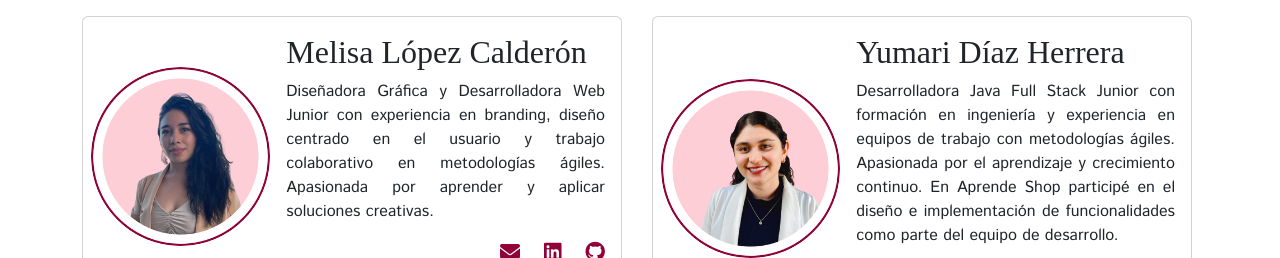
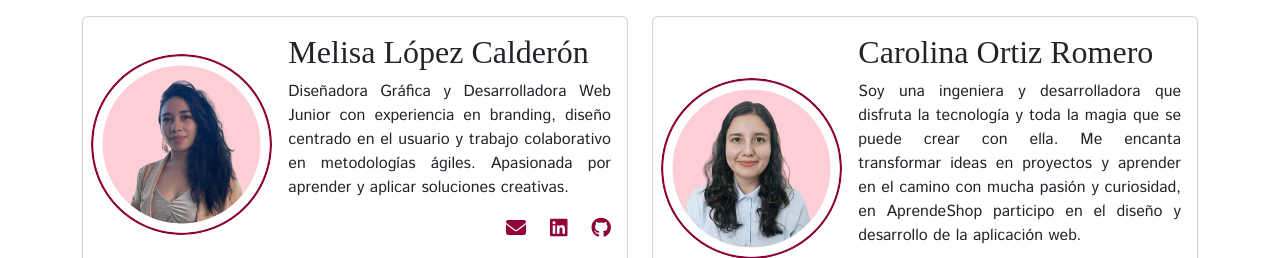
Before and after one commit to RubiPortuguez/Aprende-Shop, a plain HTML site: page nosotras.html in a window 1280 px wide. Shown: the part 922-1180 px from the top of the page. Drawn offline with nearby package versions, Linux system fonts and the light colour scheme; a web font is replaced by a local one.

Commit message:
Agrego class para las tarjetas y mi tarjeta individual

```diff
--- a/css/style.css
+++ b/css/style.css
@@ -56,3 +56,11 @@ p.parrafos{
       transform: scale(1.05);
 
 }
+
+/*Para que todas las tarjetas se vean del mismo tamaño y alineada*/
+.tarjetas-individuales{
+    min-width: 20rem;
+    max-width: 35rem;
+    min-height: 22rem;
+    max-height: 50rem;
+}
--- a/nosotras.html
+++ b/nosotras.html
@@ -4,7 +4,7 @@
 <head>
     <meta charset="UTF-8">
     <meta name="viewport" content="width=device-width, initial-scale=1.0">
-    <title>Nosotros</title>
+    <title>Nosotras</title>
     <link rel="stylesheet" href="./css/style.css">
     <link href="https://cdn.jsdelivr.net/npm/bootstrap@5.3.7/dist/css/bootstrap.min.css" rel="stylesheet"
         integrity="sha384-LN+7fdVzj6u52u30Kp6M/trliBMCMKTyK833zpbD+pXdCLuTusPj697FH4R/5mcr" crossorigin="anonymous">
@@ -28,7 +28,7 @@
         <div class="container">
             <div class="row">
                 <div class="col-sm">
-                    <div class="card mb-3" style="max-width: 540px;">
+                    <div class="card mb-3 tarjetas-individuales">
                         <div class="row g-0 d-flex justify-content-center align-items-center">
                             <div class="col-md-4 d-flex align-items-center">
                                 <img src="./assets/Fotos/Airam.png"
@@ -57,7 +57,7 @@
                 </div> <!--Cool Airam-->
 
                 <div class="col-sm">
-                    <div class="card mb-3" style="max-width: 540px;">
+                    <div class="card mb-3 tarjetas-individuales">
                         <div class="row g-0 d-flex justify-content-center align-items-center">
                             <div class="col-md-4 d-flex align-items-center">
                                 <img src="./assets/Fotos/Yumari.png"
@@ -92,7 +92,7 @@
                 <div class="container">
                     <div class="row">
                         <div class="col-sm">
-                            <div class="card mb-3" style="max-width: 540px;">
+                            <div class="card mb-3 tarjetas-individuales">
                                 <div class="row g-0 d-flex justify-content-center align-items-center">
                                     <div class="col-md-4 d-flex align-items-center">
                                         <img src="./assets/Fotos/Airam.png"
@@ -124,7 +124,7 @@
                         </div> <!--Cool Yuyu-->
 
                         <div class="col-sm">
-                            <div class="card mb-3" style="max-width: 540px;">
+                            <div class="card mb-3 tarjetas-individuales">
                                 <div class="row g-0 d-flex justify-content-center align-items-center">
                                     <div class="col-md-4 d-flex align-items-center">
                                         <img src="./assets/Fotos/Yumari.png"
@@ -161,14 +161,14 @@
                         <div class="container">
                             <div class="row">
                                 <div class="col-sm">
-                                    <div class="card mb-3" style="max-width: 540px;">
+                                    <div class="card mb-3 tarjetas-individuales">
                                         <div class="row g-0 d-flex justify-content-center align-items-center">
                                             <div class="col-md-4 d-flex align-items-center">
                                                 <img src="./assets/Fotos/Melisa.png"
                                                     class="img-fluid rounded-circle m-2 card-img w-sm-75 " alt="...">
                                             </div>
                                             <div class="col-md-8">
-                                                <div class="card-body ms-2 ">
+                                                <div class="card-body ms-2">
                                                     <h5 class="card-title">Melisa López Calderón</h5>
                                                     <p class="card-text">Diseñadora Gráfica y Desarrolladora Web Junior
                                                         con experiencia en branding, diseño centrado en el usuario y
@@ -188,33 +188,29 @@
                                     </div>
                                 </div> <!--Cool Melisa-->
 
-                                <div class="col-sm">
-                                    <div class="card mb-3" style="max-width: 540px;">
+                                <div class="col-sm" ">
+                                    <div class="card mb-3 tarjetas-individuales">
                                         <div class="row g-0 d-flex justify-content-center align-items-center">
                                             <div class="col-md-4 d-flex align-items-center">
-                                                <img src="./assets/Fotos/Yumari.png"
+                                                <img src="./assets/Fotos/Caro.png"
                                                     class="img-fluid rounded-circle m-2 card-img w-sm-75 " alt="...">
                                             </div>
                                             <div class="col-md-8">
-                                                <div class="card-body ms-2 ">
-                                                    <h5 class="card-title">Yumari Díaz Herrera</h5>
-                                                    <p class="card-text">Desarrolladora Java Full Stack Junior con
-                                                        formación en
-                                                        ingeniería y experiencia en equipos de trabajo con metodologías
-                                                        ágiles.
-                                                        Apasionada por el aprendizaje y crecimiento continuo. En Aprende
-                                                        Shop participé
-                                                        en el diseño e implementación de
-                                                        funcionalidades como parte del equipo de desarrollo.
+                                                <div class="card-body ms-2">
+                                                    <h5 class="card-title">Carolina Ortiz Romero</h5>
+                                                    <p class="card-text">Soy una ingeniera y desarrolladora que disfruta la tecnología
+                                                        y toda la magia que se puede crear con ella.
+                                                        Me encanta transformar ideas en proyectos y aprender en el camino con mucha pasión y curiosidad,
+                                                        en AprendeShop participo en el diseño y desarrollo de la aplicación web.
                                                     </p>
                                                     <div class="d-flex justify-content-end gap-4 my-3">
                                                         <a href="https://mail.google.com/" target="_blank"
                                                             rel="noopener noreferrer"><i
                                                                 class="fas fa-envelope fa-lg iconos-redes"></i></a>
-                                                        <a href="https://www.linkedin.com/in/yumari-d%C3%ADaz-herrera-3b1a4b129/"
+                                                        <a href="https://www.linkedin.com/in/carolina-ortiz-r"
                                                             target="_blank" rel="noopener noreferrer"><i
                                                                 class="fab fa-linkedin fa-lg iconos-redes"></i></a>
-                                                        <a href="https://github.com/Yumari-DH/" target="_blank"
+                                                        <a href="https://github.com/CarolinaOrtizR" target="_blank"
                                                             rel="noopener noreferrer"><i
                                                                 class="fab fa-github fa-lg iconos-redes"></i></a>
                                                     </div>
```
